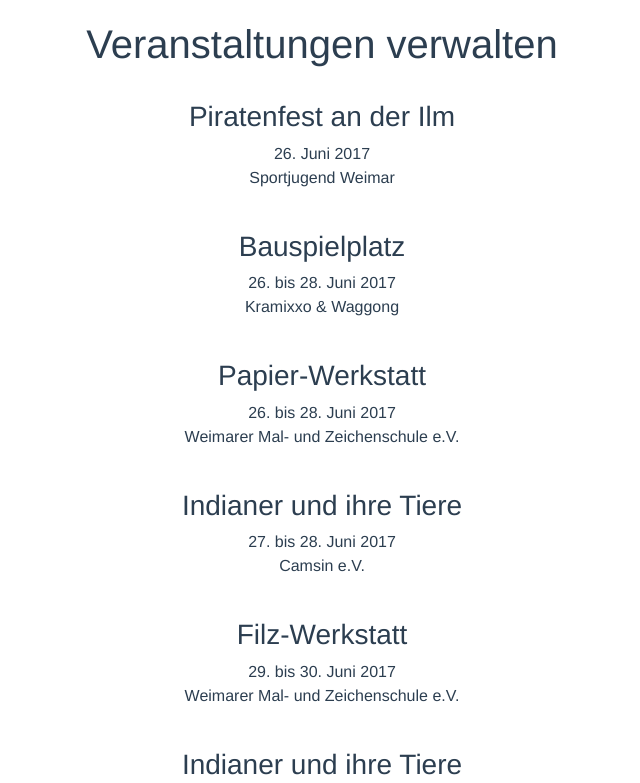
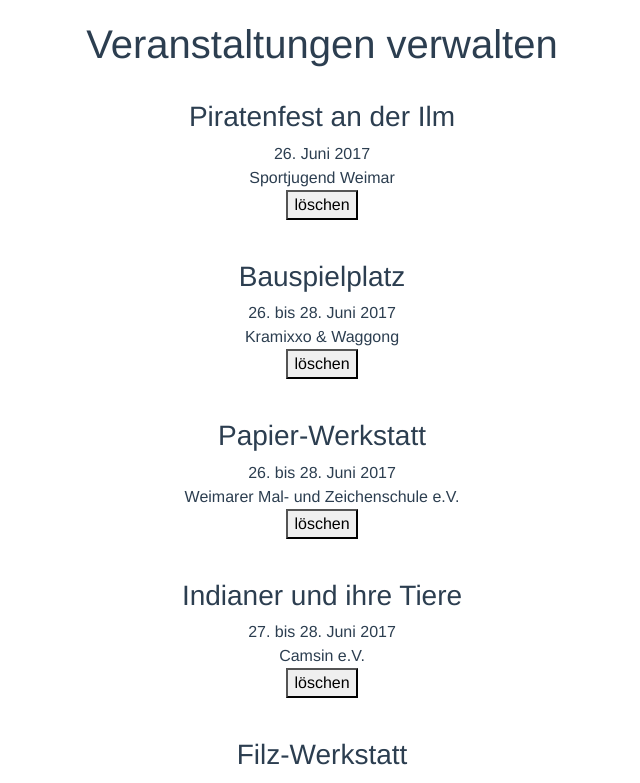
Before and after one commit to digital-bauhaus/Ferienpass-Admin, a Vue app in the folder frontend/: page /#/Verwaltung in a window 1280 px wide. Shown: the top 783 px of the page, without its empty margins (318-958 px from the left). Built offline with nearby package versions, Linux system fonts and the light colour scheme.

Commit message:
Delete this!

```diff
--- a/frontend/src/components/Verwaltung.vue
+++ b/frontend/src/components/Verwaltung.vue
@@ -4,16 +4,19 @@
     <form v-if="formDataLoaded" class="form">
       <br/>
       <ul>
-<!--        <li>{{ formData.sections[1].components }}</li> -->
+
         <li v-for="entry in formData.sections[1].components[0].params.components">
           <h3>{{ entry.params.label }}</h3>
           <p>
             {{ entry.params.date }}
             <br/>
             {{ entry.params.org }}
+            <br/>
+            <button v-on:click="kill($event)">löschen</button>
           </p>
 
           <br/>
+
         </li>
       </ul>
     </form>
@@ -21,8 +24,6 @@
     <p>
       <a href="/#/Test/" >Zurück zur Übersicht</a>
     </p>
-    <!-- v-if laden wenn formDataLoaded true, dann dürfte auch form-data.title
-    vue.js doku guide-->
 
 	</div>
 </template>
@@ -49,6 +50,9 @@
           this.formData = json;
           this.formDataLoaded = true;
         });
+    },
+    kill (event) {
+      event.target.parentElement.parentElement.remove();
     }
   }
 }
```
